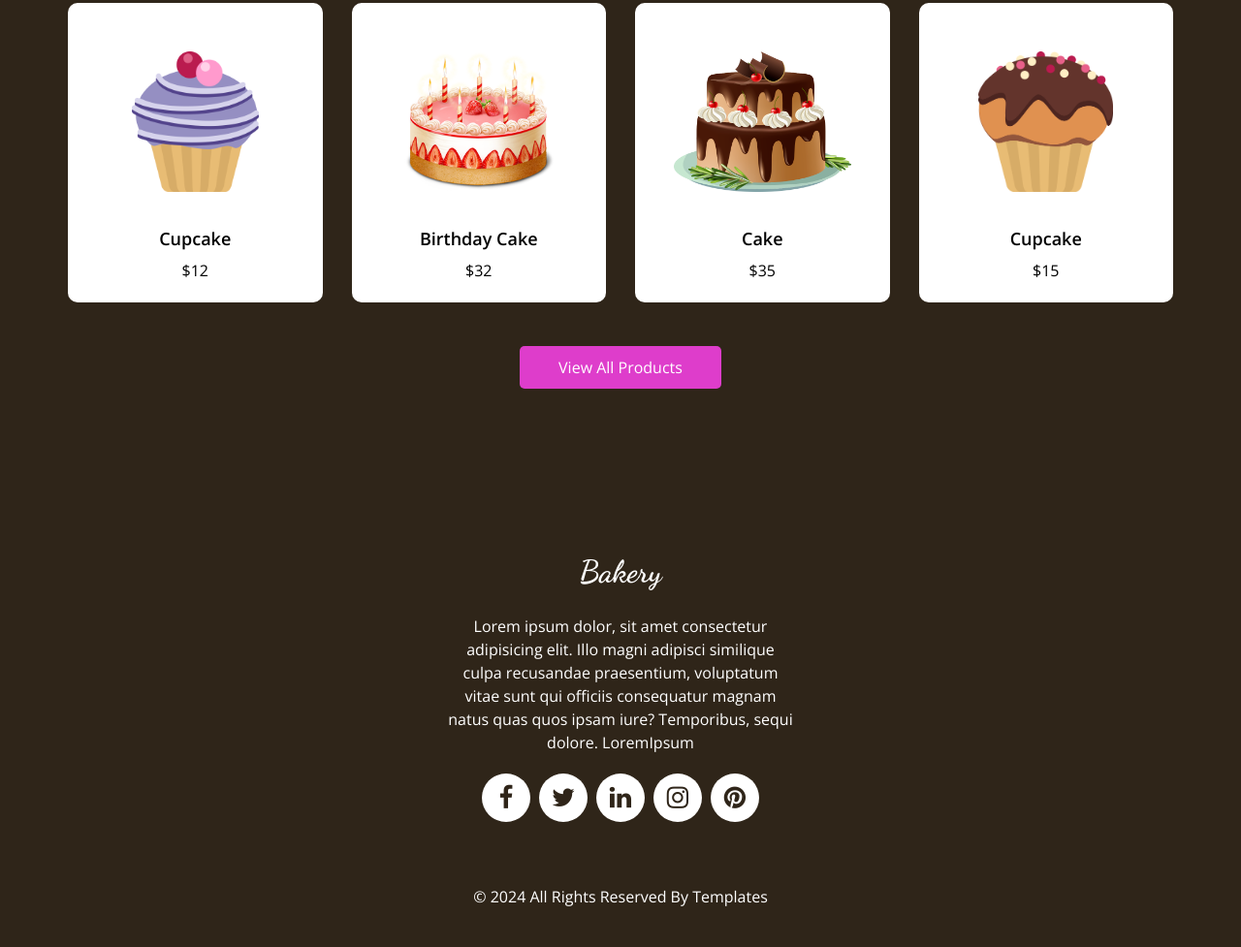
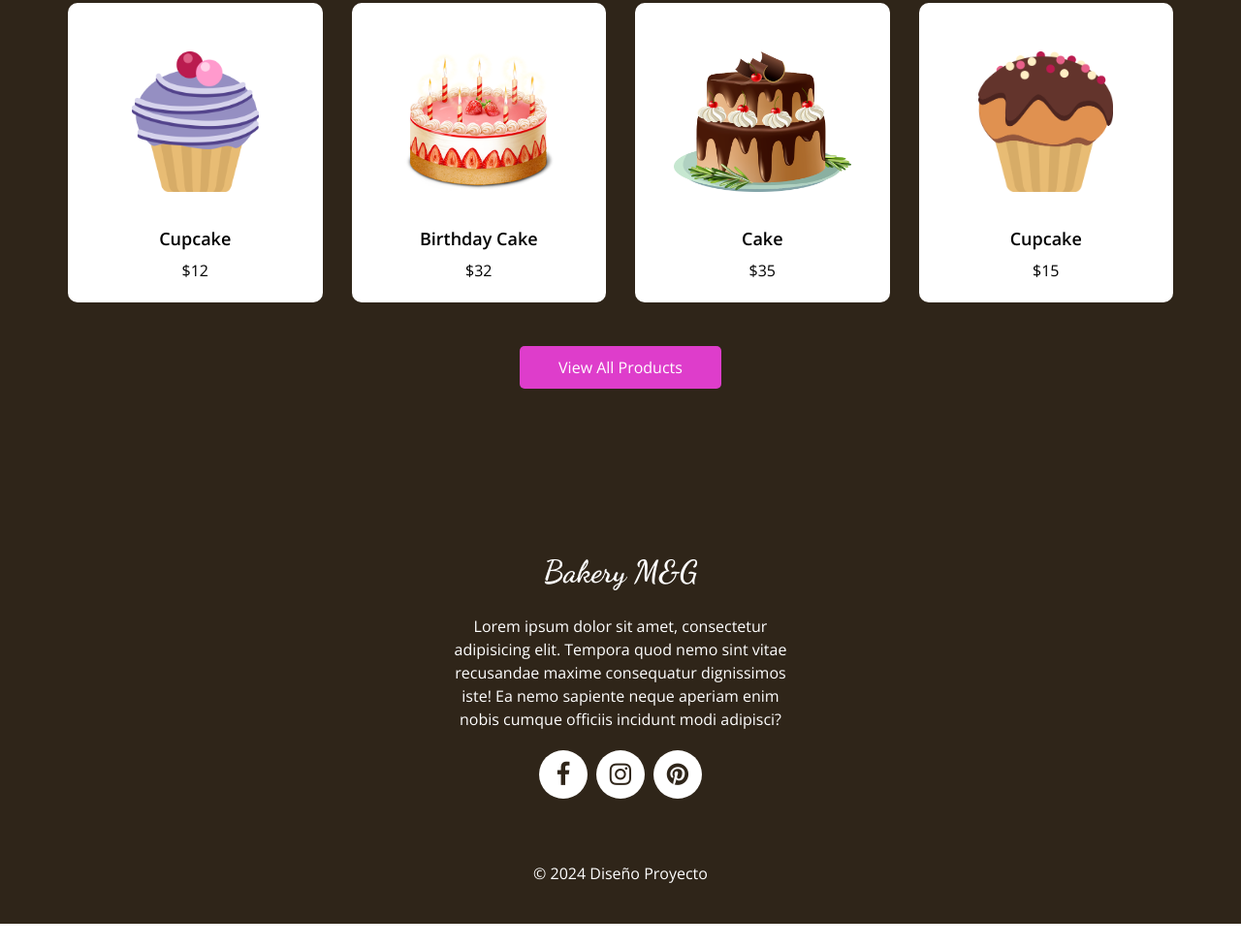
Before and after one commit to Jtlisg/landigpagepasteleria, a plain HTML site: page product.html in a window 1280 px wide. Shown: the part 602-1579 px from the top of the page at 97% size. After the commit the page ends 1555 px from the top, so only its background shows below. Drawn offline with nearby package versions, Linux system fonts and the light colour scheme; some packages are replaced by stand-ins of ours.

Commit message:
modificados about/contact/prouct

```diff
--- a/about.html
+++ b/about.html
@@ -1,34 +1,20 @@
 <!DOCTYPE html>
-<html>
-
+<html lang="es">
 <head>
-  <!-- Basic -->
-  <meta charset="utf-8" />
-  <meta http-equiv="X-UA-Compatible" content="IE=edge" />
-  <!-- Mobile Metas -->
-  <meta name="viewport" content="width=device-width, initial-scale=1, shrink-to-fit=no" />
-  <!-- Site Metas -->
-  <meta name="keywords" content="" />
-  <meta name="description" content="" />
-  <meta name="author" content="" />
-  <link rel="shortcut icon" href="images/favicon.png" type="">
-
-  <title> Cakkery </title>
-
-  <!-- bootstrap core css -->
+    <meta charset="UTF-8">
+    <meta name="viewport" content="width=device-width, initial-scale=1.0">
+    <link rel="shortcut icon" href="images/logo3.ico" type="">
+    <title>Bakery MG</title>
+    <!-- bootstrap -->
     <link rel="stylesheet" type="text/css" href="css/bootstrap.css" />
-
     <!--owl slider stylesheet -->
     <link rel="stylesheet" type="text/css" href="https://cdnjs.cloudflare.com/ajax/libs/OwlCarousel2/2.3.4/assets/owl.carousel.min.css" />
-
     <!-- font awesome style -->
     <link href="css/font-awesome.min.css" rel="stylesheet" />
-
     <!-- Custom styles for this template -->
     <link href="css/style.css" rel="stylesheet" />
     <!-- responsive style -->
     <link href="css/responsive.css" rel="stylesheet" />
-
 </head>
 
 <body class="sub_page">
@@ -223,26 +209,22 @@
  <footer class="footer_section">
   <div class="container">
     <div class="row">
+
       <div class="col-md-4 footer-col">
+      </div>
 
-        </div>
       <div class="col-md-4 footer-col">
         <div class="footer_detail">
           <a href="" class="footer-logo">
-              Bakery
+            Bakery M&G
           </a>
           <p>
-              Lorem ipsum dolor, sit amet consectetur adipisicing elit. Illo magni adipisci similique culpa recusandae praesentium, voluptatum vitae sunt qui officiis consequatur magnam natus quas quos ipsam iure? Temporibus, sequi dolore.   LoremIpsum
+            Lorem ipsum dolor sit amet, consectetur adipisicing elit. Tempora quod nemo sint vitae recusandae maxime consequatur dignissimos iste! Ea nemo sapiente neque aperiam enim nobis cumque officiis incidunt modi adipisci?
             </p>
+
           <div class="footer_social">
             <a href="">
               <i class="fa fa-facebook" aria-hidden="true"></i>
-              </a>
-              <a href="">
-                <i class="fa fa-twitter" aria-hidden="true"></i>
-              </a>
-              <a href="">
-                <i class="fa fa-linkedin" aria-hidden="true"></i>
             </a>
             <a href="">
               <i class="fa fa-instagram" aria-hidden="true"></i>
@@ -251,16 +233,19 @@
               <i class="fa fa-pinterest" aria-hidden="true"></i>
             </a>
           </div>
-          </div>
+
         </div>
 
       </div>
+
+    </div>
+
     <div class="footer-info">
       <p>
-          &copy; <span id="displayYear"></span> All Rights Reserved By
-          <a href="https://html.design/">Templates</a>
+        &copy; <span id="displayYear"></span> Diseño Proyecto
       </p>
     </div>
+
   </div>
 </footer>
 <!-- footer section -->
--- a/product.html
+++ b/product.html
@@ -1,35 +1,22 @@
 <!DOCTYPE html>
-<html>
-
+<html lang="es">
 <head>
-  <!-- Basic -->
-  <meta charset="utf-8" />
-  <meta http-equiv="X-UA-Compatible" content="IE=edge" />
-  <!-- Mobile Metas -->
-  <meta name="viewport" content="width=device-width, initial-scale=1, shrink-to-fit=no" />
-  <!-- Site Metas -->
-  <meta name="keywords" content="" />
-  <meta name="description" content="" />
-  <meta name="author" content="" />
-  <link rel="shortcut icon" href="images/favicon.png" type="">
-
-  <title> Cakkery </title>
-
-  <!-- bootstrap core css -->
+    <meta charset="UTF-8">
+    <meta name="viewport" content="width=device-width, initial-scale=1.0">
+    <link rel="shortcut icon" href="images/logo3.ico" type="">
+    <title>Bakery MG</title>
+    <!-- bootstrap -->
     <link rel="stylesheet" type="text/css" href="css/bootstrap.css" />
-
     <!--owl slider stylesheet -->
     <link rel="stylesheet" type="text/css" href="https://cdnjs.cloudflare.com/ajax/libs/OwlCarousel2/2.3.4/assets/owl.carousel.min.css" />
-
     <!-- font awesome style -->
     <link href="css/font-awesome.min.css" rel="stylesheet" />
-
     <!-- Custom styles for this template -->
     <link href="css/style.css" rel="stylesheet" />
     <!-- responsive style -->
     <link href="css/responsive.css" rel="stylesheet" />
+</head>
 
-</head>
 
 <body class="sub_page">
 
@@ -293,26 +280,22 @@
 <footer class="footer_section">
   <div class="container">
     <div class="row">
+
       <div class="col-md-4 footer-col">
+      </div>
 
-        </div>
       <div class="col-md-4 footer-col">
         <div class="footer_detail">
           <a href="" class="footer-logo">
-              Bakery
+            Bakery M&G
           </a>
           <p>
-              Lorem ipsum dolor, sit amet consectetur adipisicing elit. Illo magni adipisci similique culpa recusandae praesentium, voluptatum vitae sunt qui officiis consequatur magnam natus quas quos ipsam iure? Temporibus, sequi dolore.   LoremIpsum
+            Lorem ipsum dolor sit amet, consectetur adipisicing elit. Tempora quod nemo sint vitae recusandae maxime consequatur dignissimos iste! Ea nemo sapiente neque aperiam enim nobis cumque officiis incidunt modi adipisci?
             </p>
+
           <div class="footer_social">
             <a href="">
               <i class="fa fa-facebook" aria-hidden="true"></i>
-              </a>
-              <a href="">
-                <i class="fa fa-twitter" aria-hidden="true"></i>
-              </a>
-              <a href="">
-                <i class="fa fa-linkedin" aria-hidden="true"></i>
             </a>
             <a href="">
               <i class="fa fa-instagram" aria-hidden="true"></i>
@@ -321,16 +304,19 @@
               <i class="fa fa-pinterest" aria-hidden="true"></i>
             </a>
           </div>
-          </div>
+
         </div>
 
       </div>
+
+    </div>
+
     <div class="footer-info">
       <p>
-          &copy; <span id="displayYear"></span> All Rights Reserved By
-          <a href="https://html.design/">Templates</a>
+        &copy; <span id="displayYear"></span> Diseño Proyecto
       </p>
     </div>
+
   </div>
 </footer>
 <!-- footer section -->
```
Also changed, not shown: contact.html (+17 -32 lines). Lines whose indentation alone changed are shown as unchanged.
